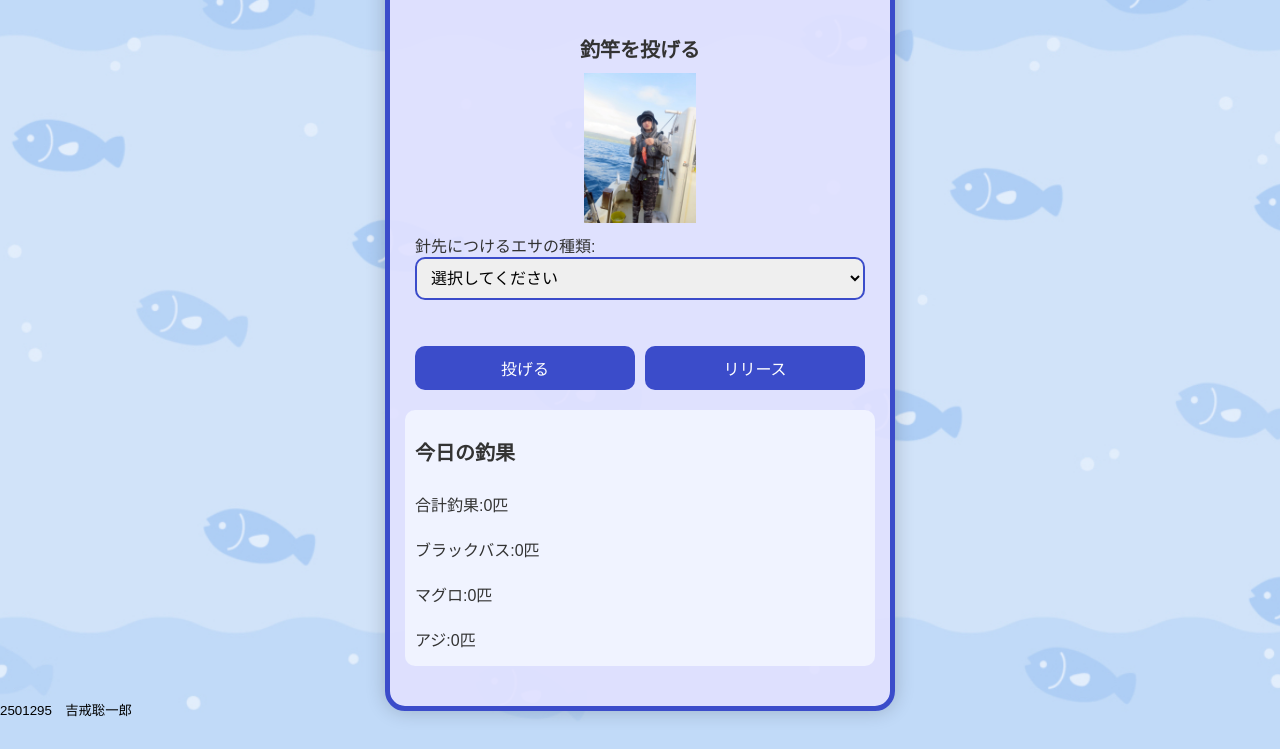
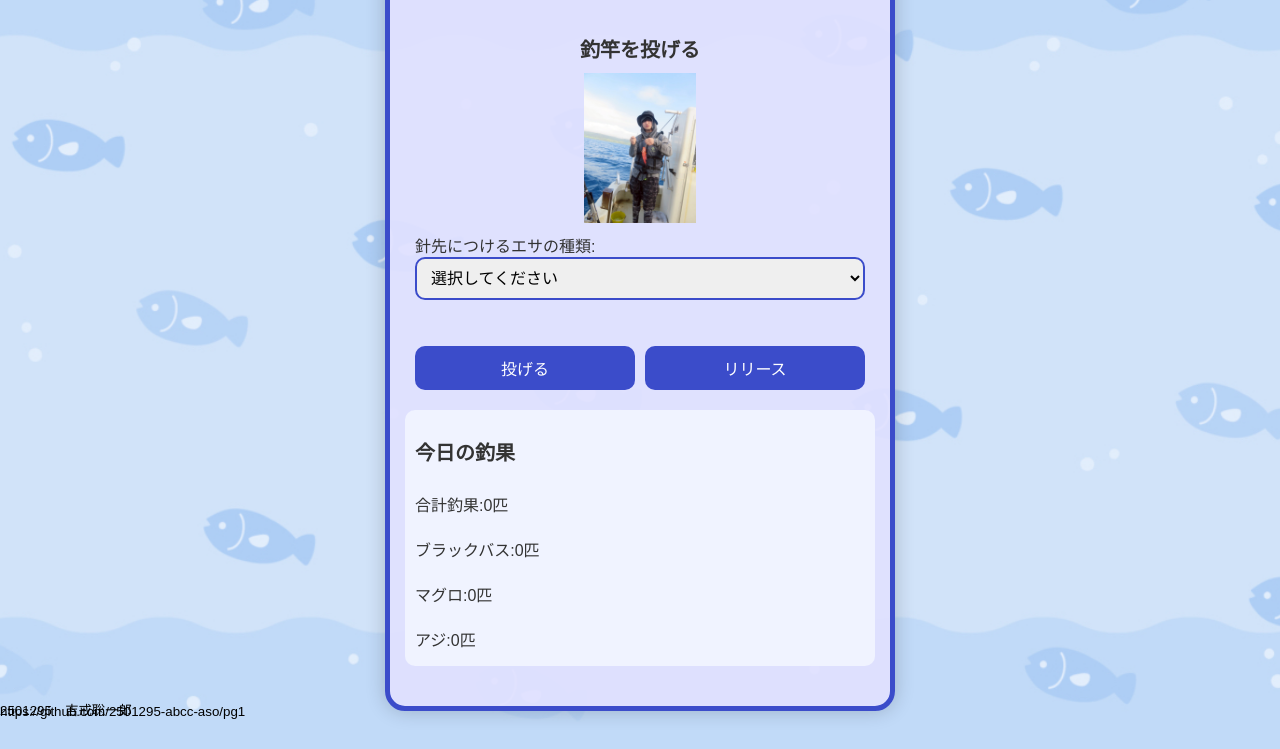
Before and after one commit to 2501295-abcc-aso/pg1, a plain HTML site: page index.html in a window 1280 px wide. Shown: the part 81-830 px from the top of the page. Drawn offline with Linux system fonts and the light colour scheme; a web font is replaced by a local one.

Commit message:
Add files via upload

```diff
--- a/index.html
+++ b/index.html
@@ -64,5 +64,6 @@
       initializeCounts();
     </script>
     <small>2501295　吉戒聡一郎</small>
+    <small>https://github.com/2501295-abcc-aso/pg1</small>
   </body>
 </html>
```
